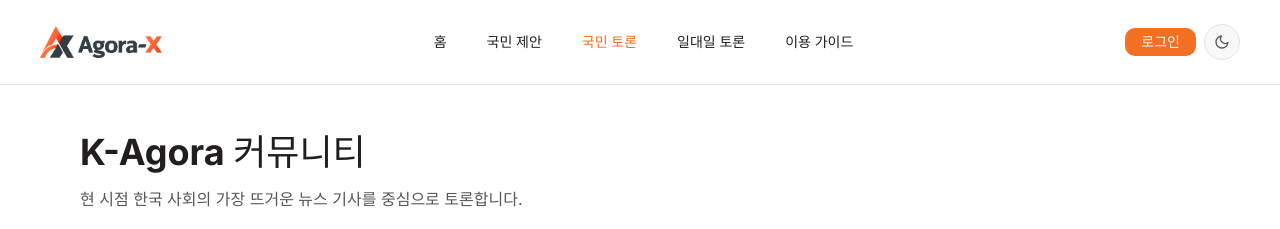
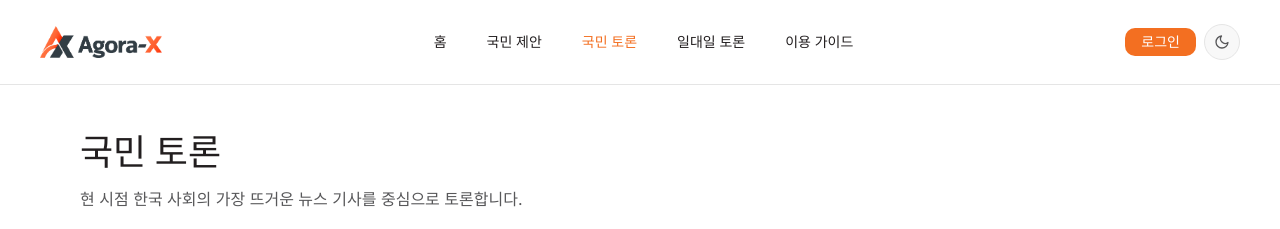
Before and after one commit to HanuKim/agora-x, a React (Vite) app: page /community in a window 1280 px wide. Shown: the top 229 px of the page. Built offline with nearby package versions, Linux system fonts and the light colour scheme; no server answers; a web font is replaced by a local one.

Commit message:
[FEAT] modify community title

```diff
--- a/src/pages/Community.tsx
+++ b/src/pages/Community.tsx
@@ -10,7 +10,7 @@ export const Community: React.FC = () => {
 
     return (
         <div className="px-xl py-xl max-w-[1200px] mx-auto">
-            <h1 className="text-[2.25rem] font-bold mb-sm">K-Agora 커뮤니티</h1>
+            <h1 className="text-[2.25rem] font-bold mb-sm">국민 토론</h1>
             <p className="text-text-secondary mb-xl">
                 현 시점 한국 사회의 가장 뜨거운 뉴스 기사를 중심으로 토론합니다.
             </p>
```
